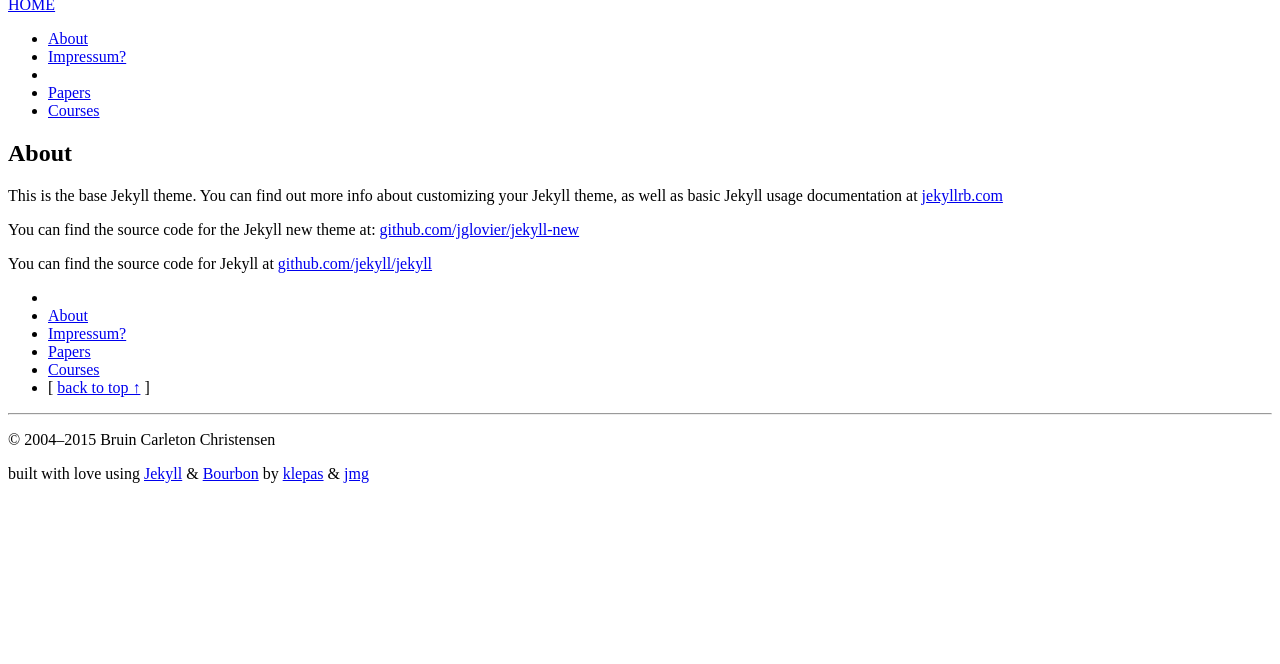
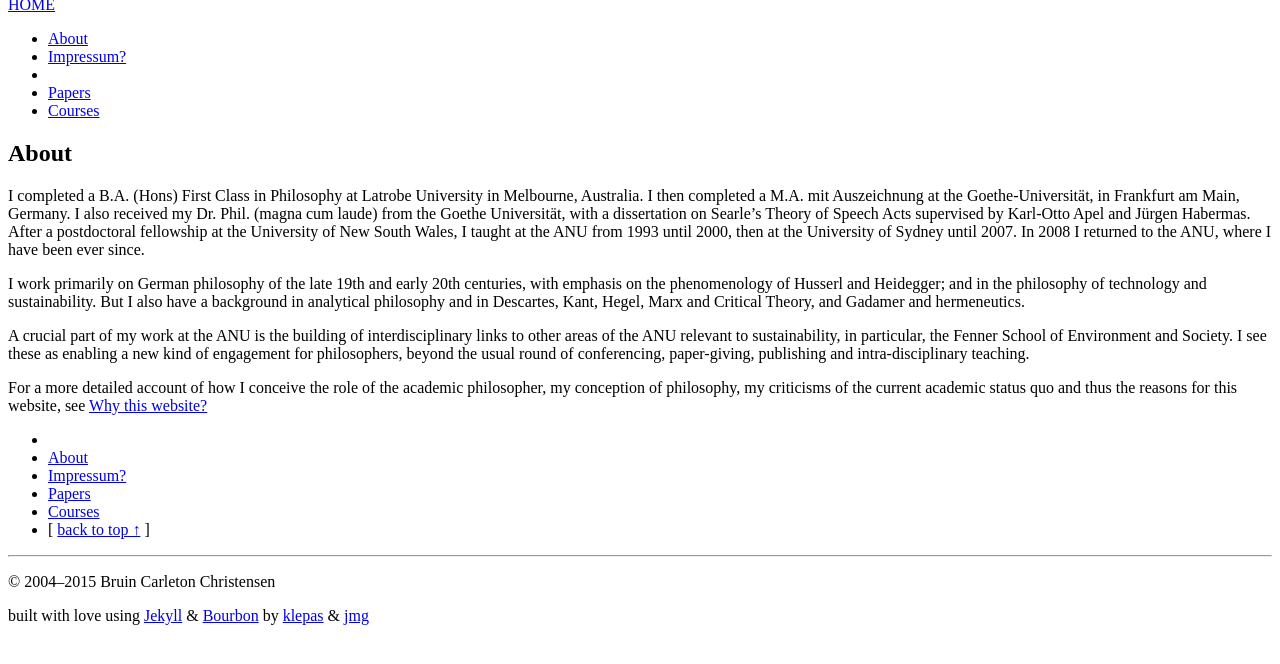
Before and after one commit to klepas/bruins-site, a Jekyll site: the page built from about.md, in a window 1280 px wide, cut to the strip 212-876 px from the top of the page. Built offline with Jekyll 4.4.1, drawn with Linux system fonts in a browser that asks for light colours; nearby versions of some CDN libraries; some web fonts are replaced.

Commit message:
bio update

```diff
--- a/about.md
+++ b/about.md
@@ -4,8 +4,10 @@ title: About
 permalink: /about/
 ---
 
-This is the base Jekyll theme. You can find out more info about customizing your Jekyll theme, as well as basic Jekyll usage documentation at [jekyllrb.com](http://jekyllrb.com/)
+I completed a B.A. (Hons) First Class in Philosophy at Latrobe University in Melbourne, Australia. I then completed a M.A. mit Auszeichnung at the Goethe-Universität, in Frankfurt am Main, Germany. I also received my Dr. Phil. (magna cum laude) from the Goethe Universität, with a dissertation on Searle’s Theory of Speech Acts supervised by Karl-Otto Apel and Jürgen Habermas. After a postdoctoral fellowship at the University of New South Wales, I taught at the ANU from 1993 until 2000, then at the University of Sydney until 2007. In 2008 I returned to the ANU, where I have been ever since.
 
-You can find the source code for the Jekyll new theme at: [github.com/jglovier/jekyll-new](https://github.com/jglovier/jekyll-new)
+I work primarily on German philosophy of the late 19th and early 20th centuries, with emphasis on the phenomenology of Husserl and Heidegger; and in the philosophy of technology and sustainability. But I also have a background in analytical philosophy and in Descartes, Kant, Hegel, Marx and Critical Theory, and Gadamer and hermeneutics.
 
-You can find the source code for Jekyll at [github.com/jekyll/jekyll](https://github.com/jekyll/jekyll)
+A crucial part of my work at the ANU is the building of interdisciplinary links to other areas of the ANU relevant to sustainability, in particular, the Fenner School of Environment and Society. I see these as enabling a new kind of engagement for philosophers, beyond the usual round of conferencing, paper-giving, publishing and intra-disciplinary teaching.
+
+For a more detailed account of how I conceive the role of the academic philosopher, my conception of philosophy, my criticisms of the current academic status quo and thus the reasons for this website, see [Why this website?](#Why_this_website?)
```
